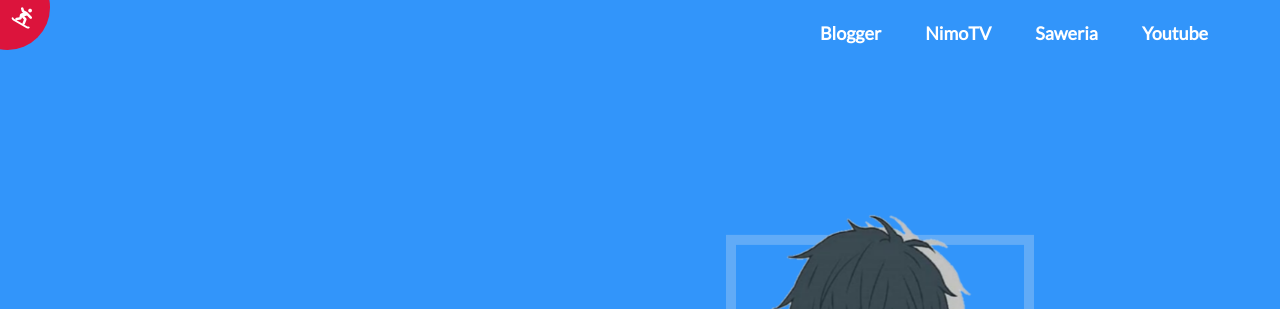
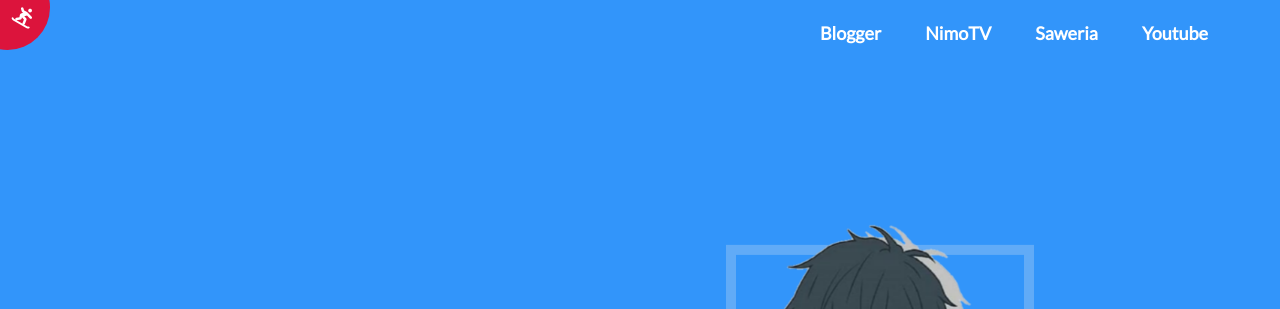
Before and after one commit to ajonfive/tk, a plain HTML site: page index.html in a window 1280 px wide. Shown: the top 309 px of the page. Drawn offline with Linux system fonts and the light colour scheme.

Commit message:
Update styles.css

```diff
--- a/styles.css
+++ b/styles.css
@@ -207,9 +207,6 @@ a {
     .hero__subtitle {
       font-size: 1.6rem;
     }
-    .hero__image {
-      margin-top: -20px;
-  }
 }
 
 /* List */
```
